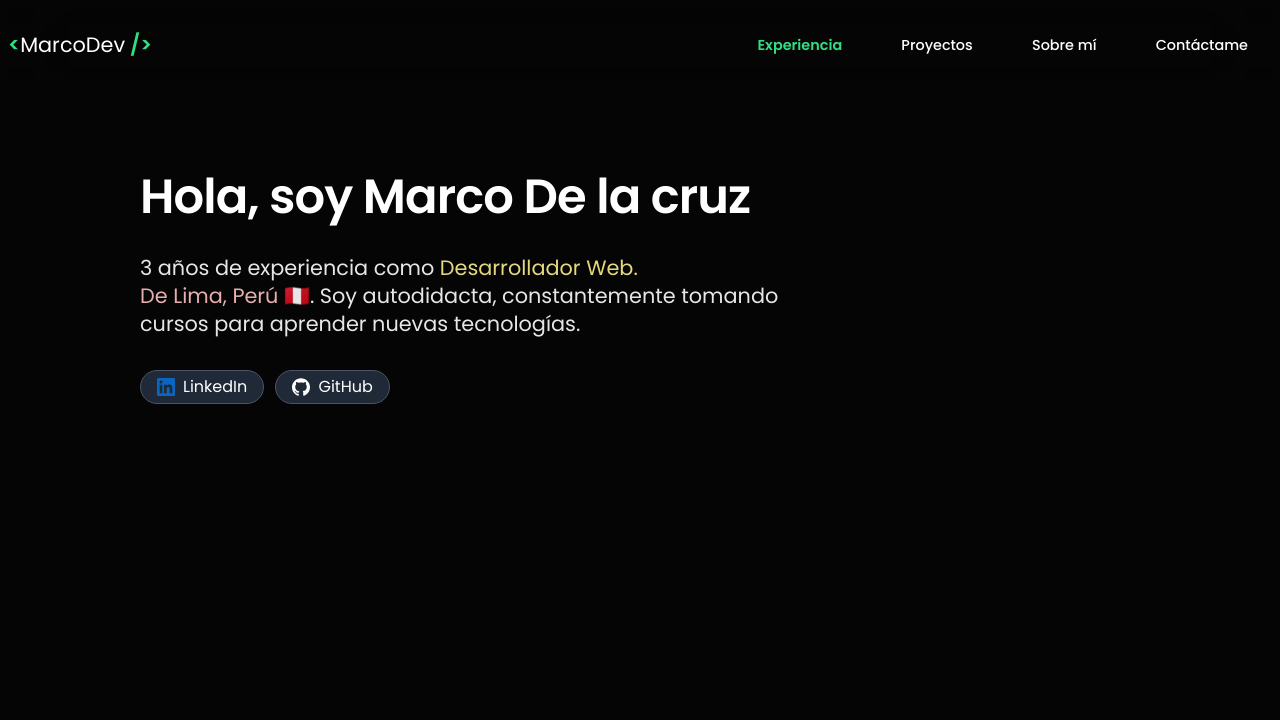
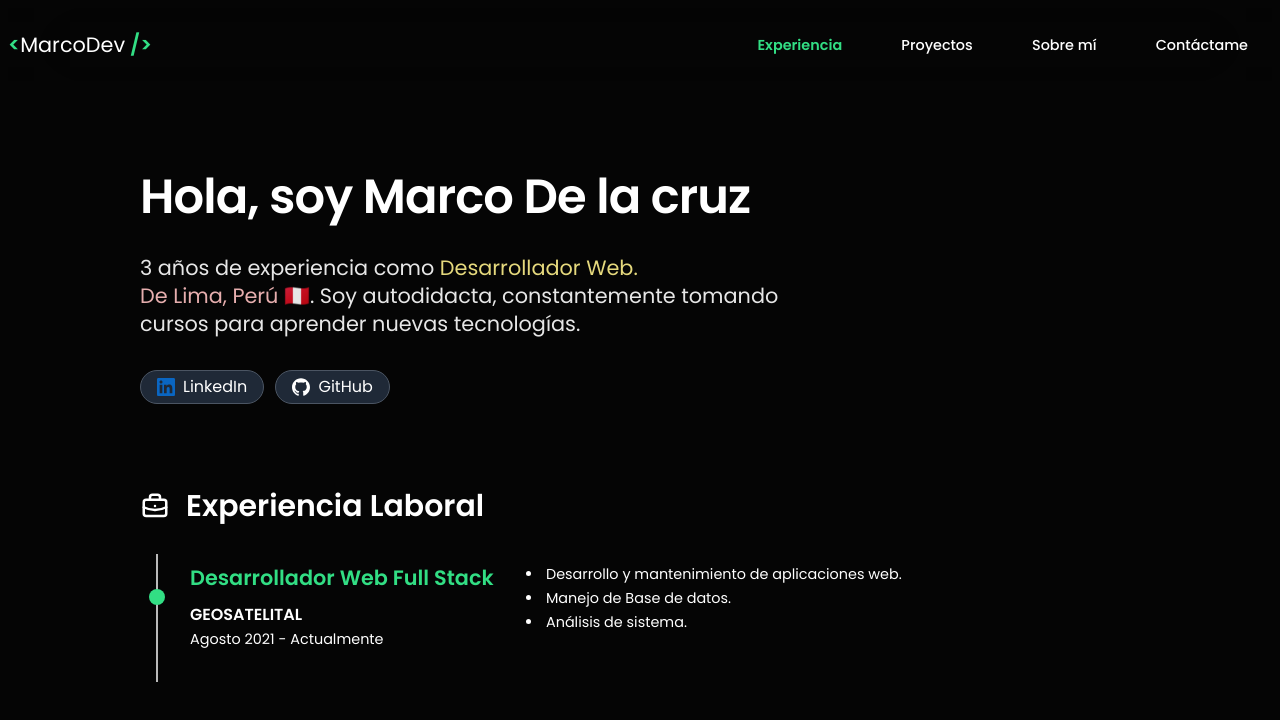
Before and after one commit to marcoadh/portafolio-react, a React (Vite) app: page / in a window 1280 px wide. Shown: the top 720 px of the page. Built offline with nearby package versions, Linux system fonts and the light colour scheme.

Commit message:
Agregar sección de Experiencia laboral

```diff
--- a/src/App.jsx
+++ b/src/App.jsx
@@ -1,5 +1,6 @@
 import Navbar from "./components/Navbar/Navbar";
 import Hero from "./components/Hero/Hero";
+import WorkExperience from "./components/WorkExperience/WorkExperience";
 import "./App.css";
 
 function App() {
@@ -9,6 +10,7 @@ function App() {
       <Navbar />
       <div className="container">
         <Hero />
+        <WorkExperience />
       </div>
     </>
   )
--- /dev/null
+++ b/src/components/Icons/Briefcase/Briefcase.jsx
@@ -0,0 +1,26 @@
+import React from 'react'
+
+const Briefcase = props => {
+  return (
+    <svg
+      xmlns="http://www.w3.org/2000/svg"
+      width="24"
+      height="24"
+      viewBox="0 0 24 24"
+      fill="none"
+      stroke="currentColor"
+      strokeWidth="2"
+      strokeLinecap="round"
+      strokeLinejoin="round"
+      className="icon icon-tabler icons-tabler-outline icon-tabler-briefcase"
+      {...props}>
+      <path stroke="none" d="M0 0h24v24H0z" fill="none" />
+      <path d="M3 7m0 2a2 2 0 0 1 2 -2h14a2 2 0 0 1 2 2v9a2 2 0 0 1 -2 2h-14a2 2 0 0 1 -2 -2z" />
+      <path d="M8 7v-2a2 2 0 0 1 2 -2h4a2 2 0 0 1 2 2v2" />
+      <path d="M12 12l0 .01" />
+      <path d="M3 13a20 20 0 0 0 18 0" />
+    </svg>
+  )
+}
+
+export default Briefcase
--- /dev/null
+++ b/src/components/WorkExperience/WorkExperience.css
@@ -0,0 +1,22 @@
+.work-experience {
+  margin-top: 5rem;
+}
+
+.work-experience h2 {
+  font-size: 30px;
+  display: flex;
+  align-items: center;
+  gap: 1rem;
+}
+
+.work-experience-contents {
+  margin-left: 1rem;
+  padding-left: 2rem;
+  border-left: 2px solid #bababa;
+}
+
+@media (max-width: 425px) {
+  .work-experience-contents {
+    padding-right: 0;
+  }
+}
--- /dev/null
+++ b/src/components/WorkExperience/WorkExperience.jsx
@@ -0,0 +1,25 @@
+import React from 'react'
+import './WorkExperience.css'
+import { DATA } from '../../utils/data'
+import WorkExperienceItem from '../WorkExperienceItem/WorkExperienceItem'
+import Briefcase from '../Icons/Briefcase/Briefcase'
+
+const WorkExperience = () => {
+  return (
+    <section>
+      <div className="work-experience">
+        <h2>
+          <Briefcase width={30} height={30} /> Experiencia Laboral
+        </h2>
+
+        <div className="work-experience-contents">
+          {DATA.experiencia.map(exp => (
+            <WorkExperienceItem key={exp.cargo} experiencia={exp} />
+          ))}
+        </div>
+      </div>
+    </section>
+  )
+}
+
+export default WorkExperience
--- /dev/null
+++ b/src/components/WorkExperienceItem/WorkExperienceItem.css
@@ -0,0 +1,58 @@
+.work-experience-item {
+  padding-top: .5rem;
+  padding-bottom: 2rem;
+  position: relative;
+  display: flex;
+  gap: 2rem;
+}
+
+.work-experience-item::before {
+  content: '';
+  position: absolute;
+  width: 16px;
+  height: 16px;
+  border-radius: 50%;
+  right: calc(100% + 25px);
+  top: 35px;
+  background-color: #32de84;
+}
+
+.work-experience-item h3 {
+  color: #32de84;
+  font-size: 1.3rem;
+  margin: 0;
+  margin-bottom: .6rem;
+}
+
+.work-experience-item section div {
+  display: flex;
+  flex-direction: column;
+  gap: .1rem;
+}
+
+.work-experience-item section div span {
+  font-size: 1rem;
+  font-weight: 600;
+}
+
+.work-experience-item section div time {
+  font-size: .9rem;
+}
+
+.work-experience-item p {
+  margin: 0;
+  line-height: 24px;
+  font-size: 0.9rem;
+}
+
+@media (max-width: 768px) {
+  .work-experience-item {
+    flex-direction: column;
+  }
+}
+
+@media (max-width: 425px) {
+  .work-experience-item {
+    padding-left: 0;
+  }
+}
--- /dev/null
+++ b/src/components/WorkExperienceItem/WorkExperienceItem.jsx
@@ -0,0 +1,24 @@
+import React from 'react'
+import './WorkExperienceItem.css'
+
+const WorkExperienceItem = props => {
+  const { cargo, empresa, fecha, detalles } = props.experiencia
+  return (
+    <>
+      <div className="work-experience-item">
+        <section>
+          <h3>{cargo}</h3>
+          <div>
+            <span>{empresa}</span>
+            <time>{fecha}</time>
+          </div>
+        </section>
+        <p>
+          {detalles.map((detalle, i) => <li key={i}>{detalle}</li>)}
+        </p>
+      </div>
+    </>
+  )
+}
+
+export default WorkExperienceItem
--- /dev/null
+++ b/src/utils/data.js
@@ -0,0 +1,84 @@
+export const DATA = {
+  "nombre": "Marco De la cruz",
+  "cargo": "Desarrollador Full-Stack",
+  "correo": "marcodh.dev@gmail.com",
+  "linkedin": "https://www.linkedin.com/in/marcodelacruzh/",
+  "github": "https://github.com/MarcoADH/",
+  "descripcion": "<div>Me llamo Marco De la cruz, vivo de Lima, Perú 🇵🇪, actualmente me dedico al <strong><em>Desarrollo Web Full-Stack</em></strong>, y uso <strong><em>Ruby on Rails</em></strong> como tecnología principal. Soy autodidacta, constantemente tomando cursos para aprender nuevas tecnologías.<br><br>En mis tiempos libres me gusta salir a caminar o ir a la playa y obtener ideas para nuevos proyectos.</div>",
+  "actividades": [
+    "Actualmente estoy trabajando en una página web - proyecto personal",
+    "Llevando un curso acerca de .NET",
+    "Llevando un curso acerca de Rails 7"
+  ],
+  "experiencia": [
+    {
+      "cargo": "Desarrollador Web Full Stack",
+      "empresa": "GEOSATELITAL",
+      "fecha": "Agosto 2021 - Actualmente",
+      "detalles": [
+        "Desarrollo y mantenimiento de aplicaciones web.",
+        "Manejo de Base de datos.",
+        "Análisis de sistema."
+      ]
+    }
+  ],
+  "proyectos": [
+    {
+      "nombre": "ARQ | Arquitectura",
+      "descripcion": "Proyecto de Estudios - Página Arquitectura.",
+      "pagina": "https://project-architecture.netlify.app/",
+      "repositorio": "https://github.com/marcoadh/arquitectura",
+      "detalles": null,
+      "imagen": "proyecto_pagina_arq.png",
+      "tecnologias": ["HTML", "CSS", "JavaScript", "Bootstrap", "JQuery"]
+    },
+    {
+      "nombre": "Desafíos Frontend",
+      "descripcion": "Desafíos resueltos de Frontend.",
+      "pagina": "https://marcoadh.github.io/challenges/",
+      "repositorio": "https://github.com/marcoadh/challenges",
+      "detalles": null,
+      "imagen": "proyecto_challenges_frontendmentor.png",
+      "tecnologias": ["HTML", "CSS", "JavaScript"]
+    },
+    {
+      "nombre": "Alpha Blog",
+      "descripcion": "Blog básico donde puedes leer o crear artículos.",
+      "pagina": "",
+      "repositorio": "https://github.com/marcoadh/alpha-blog",
+      "detalles": null,
+      "imagen": "proyecto_alpha_blog.png",
+      "tecnologias": ["HTML", "CSS", "Boostrap", "JavaScript", "Ruby", "Rails 5", "SQLite"]
+    },
+    {
+      "nombre": "University Tech",
+      "descripcion": "Aplicación web donde se puede registrar cursos de tecnología.",
+      "pagina": "",
+      "repositorio": "https://github.com/marcoadh/university-technology-rails",
+      "detalles": null,
+      "imagen": "proyecto_web_universidad.png",
+      "tecnologias": ["HTML", "CSS", "Materialize", "JavaScript", "Ruby", "Rails 5", "SQLite"]
+    },
+    {
+      "nombre": "Control de Horario",
+      "descripcion": "Aplicación web que permite registrar entrada y salida de empleado.",
+      "pagina": "",
+      "repositorio": "https://github.com/marcoadh/control-horarios",
+      "detalles": null,
+      "imagen": "proyecto_control_horarios.png",
+      "tecnologias": ["HTML", "CSS", "Bootstrap", "JavaScript", "Ruby", "Rails 5", "SQLite"]
+    }
+  ],
+  "habilidades": [
+    { "nombre": "HTML5", "icono": "icons-html5.png" },
+    { "nombre": "CSS3", "icono": "icons-css3.png" },
+    { "nombre": "JavaScript", "icono": "icons-javascript.png" },
+    { "nombre": "Bootstrap", "icono": "icons-boostrap.png" },
+    { "nombre": "Git", "icono": "icons-git.png" },
+    { "nombre": "MySql", "icono": "icons-mysql.png" },
+    { "nombre": "Stimulus JS", "icono": "icons-stimulus-js.png" },
+    { "nombre": "JQuery", "icono": "icons-jquery.png" },
+    { "nombre": "Ruby", "icono": "icons-ruby.png" },
+    { "nombre": "Rails", "icono": "icons-rails.png" }
+  ]
+}
```
